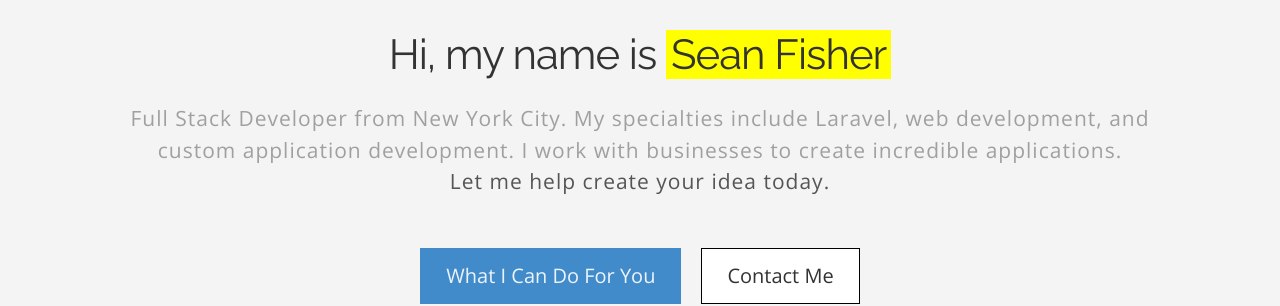
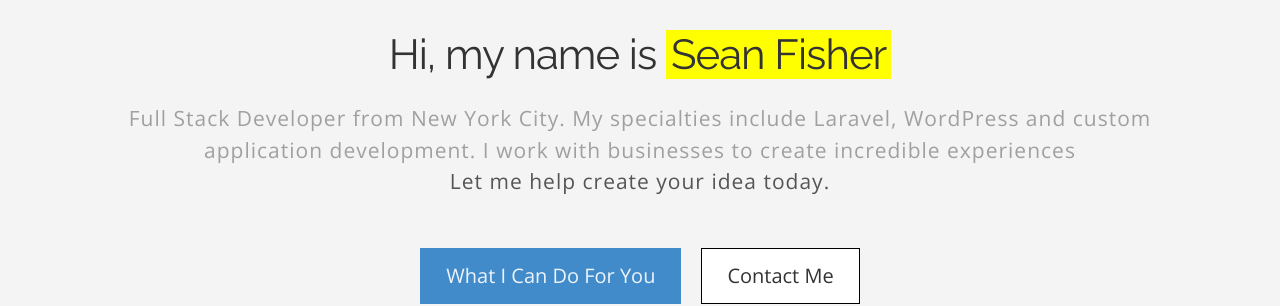
Before and after one commit to srtfisher/srtfisher.github.io, a Jekyll site: the page built from index.html, in a window 1280 px wide and 900 px high. Shown: the part 175-481 px from the top of the window. Built offline with Jekyll 4.4.1, drawn with Linux system fonts in a browser that asks for light colours; nearby versions of some CDN libraries; Markdown is read by kramdown in place of the engine named in the settings.

Commit message:
Better description

```diff
--- a/index.html
+++ b/index.html
@@ -11,8 +11,8 @@ layout: default
       <p class="leading">
         <span itemprop="jobTitle">Full Stack Developer</span> from
         <span itemprop="address">New York City</span>. My specialties include
-        Laravel, web development, and custom application development.
-        I work with businesses to create incredible applications.
+        Laravel, WordPress and custom application development.
+        I work with businesses to create incredible experiences
         <br />
         <strong class="dark">Let me help create your idea today.</strong>
       </p>
@@ -24,6 +24,8 @@ layout: default
         </div>
       </div>
     </div>
+
+    <span class="hide" itemprop="email">hi@seanfisher.co</span>
   </section>
 </div>
 
```
